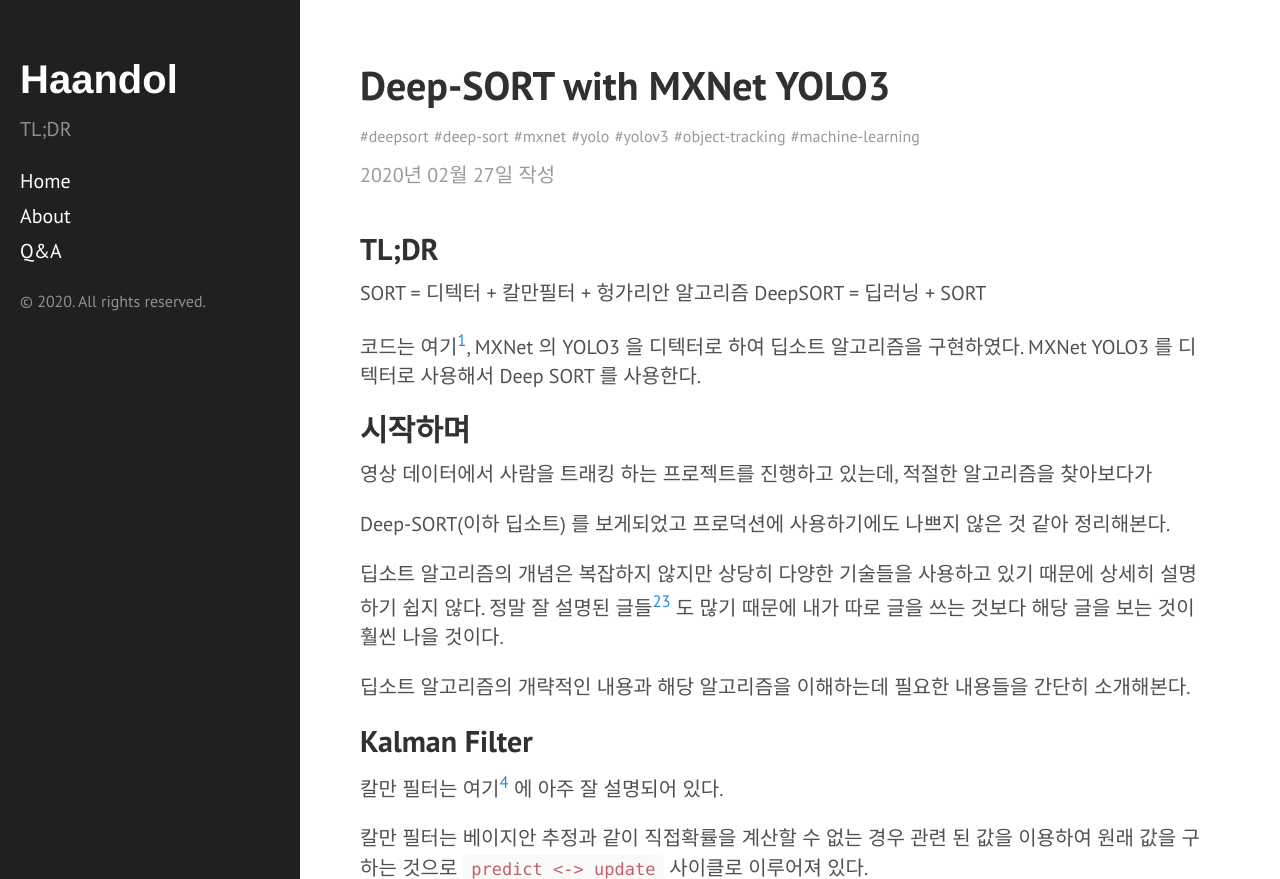
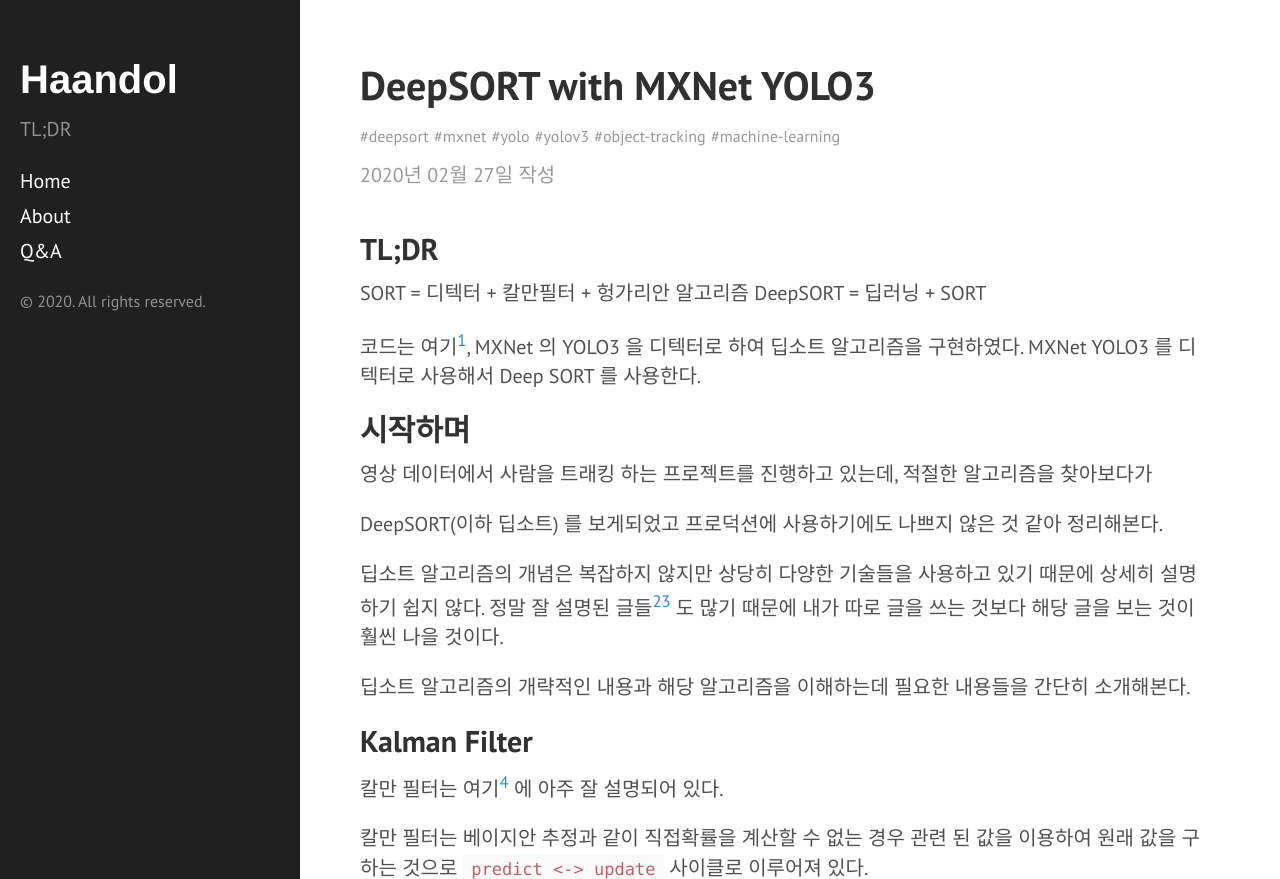
Before and after one commit to haandol/haandol.github.com, a Jekyll site: the page built from _posts/2020-02-27-deep-sort-with-mxnet-yolo3.md, in a window 1280 px wide and 900 px high, cut to the strip 0-879 px from the top of the window. Built offline with Jekyll 4.4.1, drawn with Linux system fonts in a browser that asks for light colours; comment, search, counter and statistics services are not loaded.

Commit message:
remove dash

```diff
--- a/_posts/2020-02-27-deep-sort-with-mxnet-yolo3.md
+++ b/_posts/2020-02-27-deep-sort-with-mxnet-yolo3.md
@@ -1,10 +1,10 @@
 ---
 layout: post
-title: Deep-SORT with MXNet YOLO3
-excerpt: person tracker using Deep-SORT
+title: DeepSORT with MXNet YOLO3
+excerpt: person tracker using DeepSORT
 author: vincent
 email: ldg55d@gmail.com
-tags: deepsort deep-sort mxnet yolo yolov3 object-tracking machine-learning
+tags: deepsort mxnet yolo yolov3 object-tracking machine-learning
 publish: true
 ---
 
@@ -19,7 +19,7 @@ DeepSORT = 딥러닝 + SORT
 
 영상 데이터에서 사람을 트래킹 하는 프로젝트를 진행하고 있는데, 적절한 알고리즘을 찾아보다가
 
-Deep-SORT(이하 딥소트) 를 보게되었고 프로덕션에 사용하기에도 나쁘지 않은 것 같아 정리해본다.
+DeepSORT(이하 딥소트) 를 보게되었고 프로덕션에 사용하기에도 나쁘지 않은 것 같아 정리해본다.
 
 딥소트 알고리즘의 개념은 복잡하지 않지만 상당히 다양한 기술들을 사용하고 있기 때문에 상세히 설명하기 쉽지 않다. 정말 잘 설명된 글들[^2][^3] 도 많기 때문에 내가 따로 글을 쓰는 것보다 해당 글을 보는 것이 훨씬 나을 것이다.
 
```
